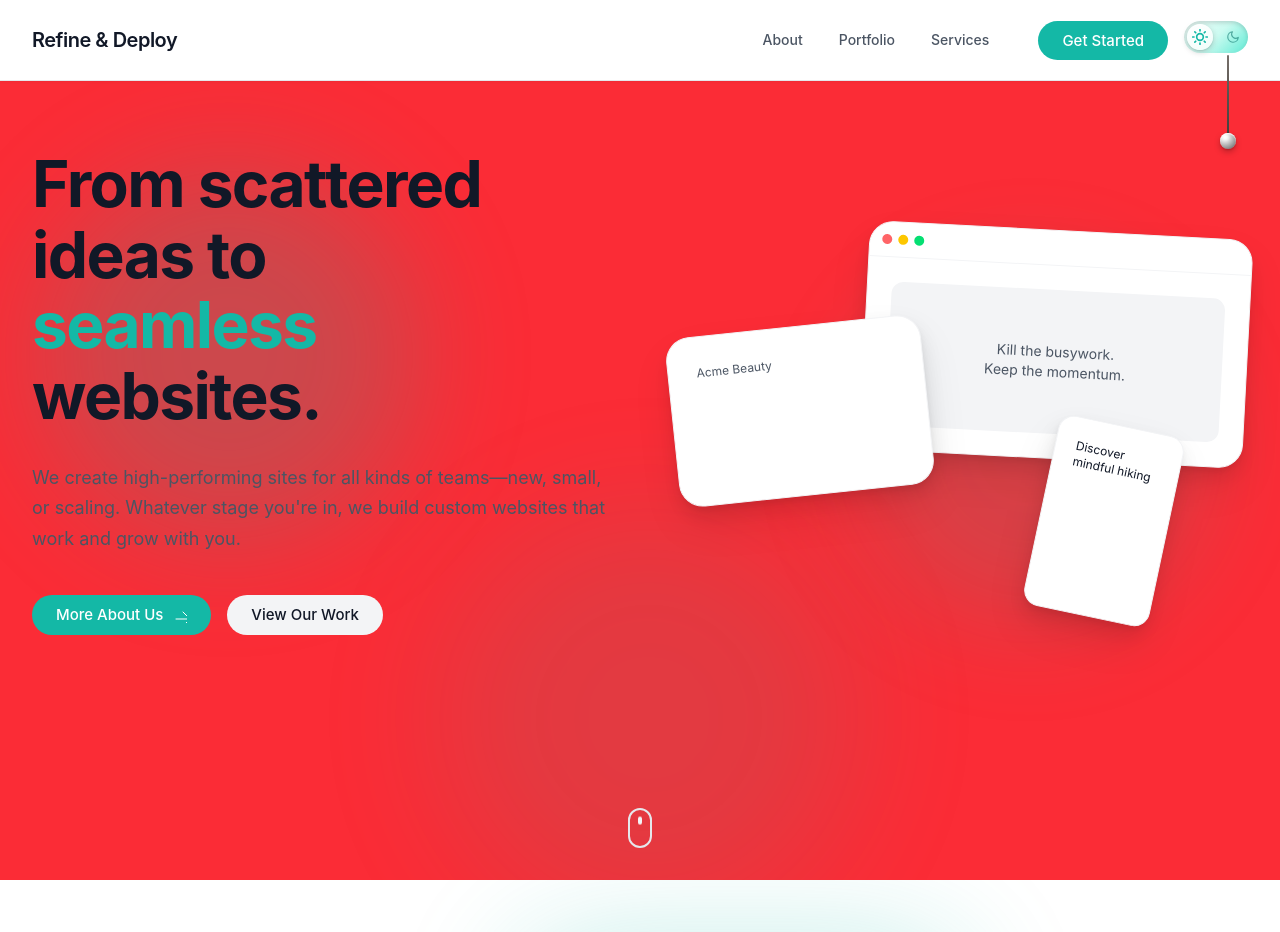
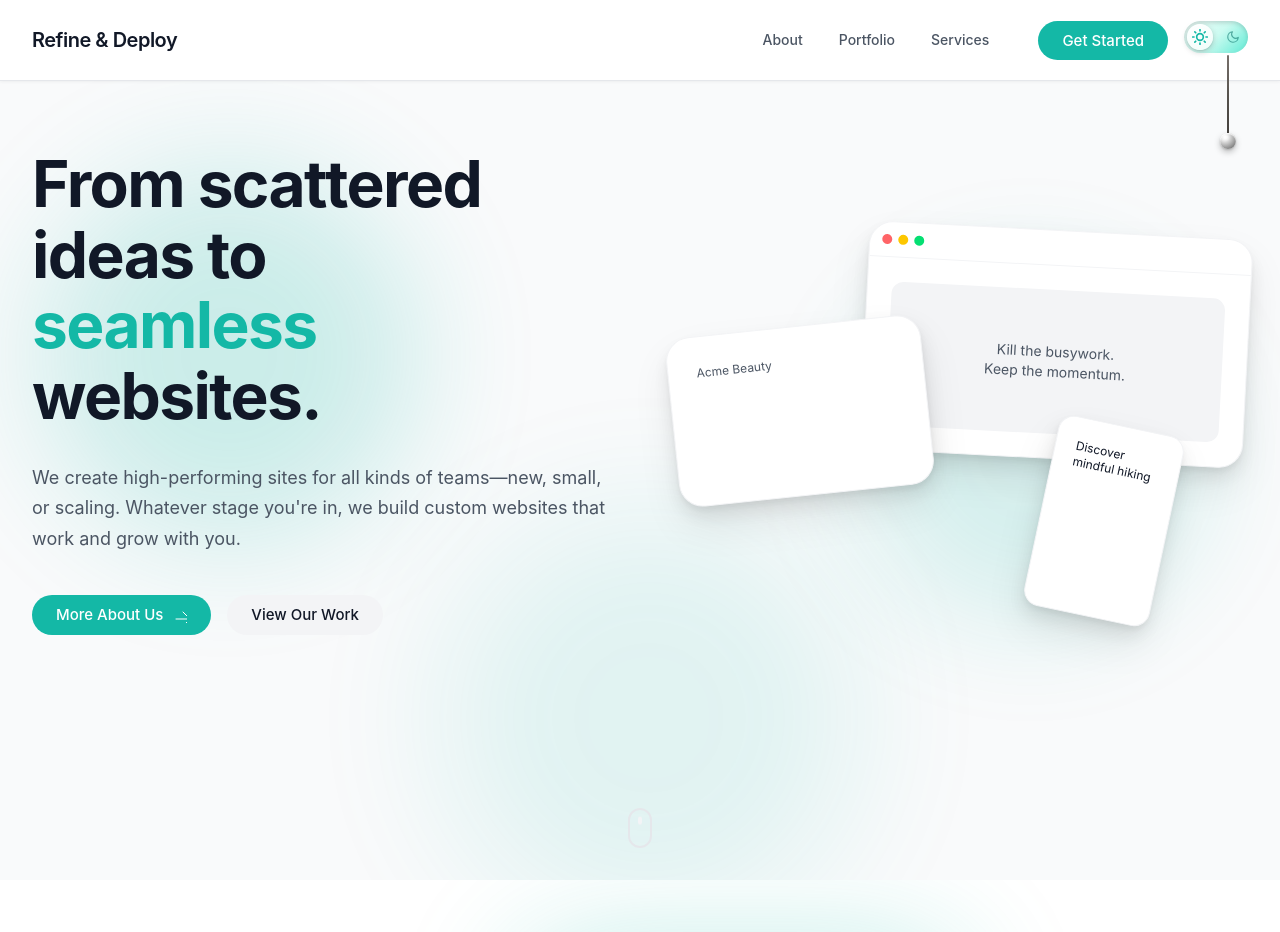
Before and after one commit to refineanddeploy/refine-deploy-site, an Astro site: page / in a window 1280 px wide. Shown: the top 932 px of the page. Built offline with nearby package versions, Linux system fonts and the light colour scheme; Astro itself is replaced by a stand-in of ours.

Commit message:
TEST: Red header, reverted hero section

```diff
--- a/src/components/astro/Header.astro
+++ b/src/components/astro/Header.astro
@@ -13,7 +13,7 @@ const currentPath = Astro.url.pathname;
 
 <header class="fixed top-0 z-50 w-full">
   <!-- Header Background - themed glass effect -->
-  <div class="header-glass border-b border-theme">
+  <div class="header-glass border-b border-theme bg-red-500">
     <div class="container mx-auto px-4 sm:px-6 lg:px-8">
       <div class="flex items-center justify-between h-16 lg:h-20">
 
--- a/src/pages/index.astro
+++ b/src/pages/index.astro
@@ -67,9 +67,9 @@ const services = [
 
 <BaseLayout title="Home">
   <!-- Hero Section - Clean Apple-style -->
-  <section class="relative min-h-[100svh] flex items-center overflow-x-clip overflow-y-visible bg-red-500">
+  <section class="relative min-h-[100svh] flex items-center overflow-x-clip overflow-y-visible">
     <!-- Subtle gradient background -->
-    <div class="absolute inset-0 bg-red-500"></div>
+    <div class="absolute inset-0 bg-secondary"></div>
 
     <!-- Animated gradient orbs - hidden on mobile for performance -->
     <div class="absolute inset-0 overflow-hidden hidden md:block">
```
